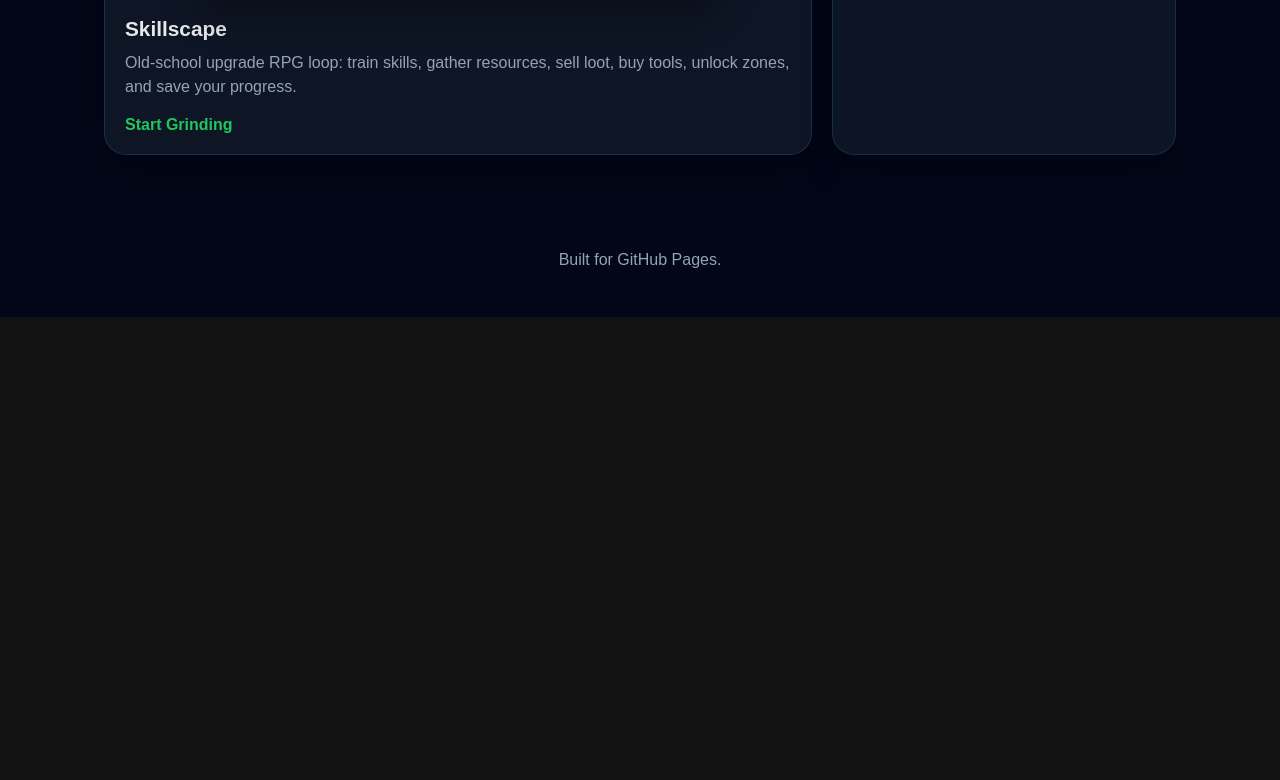
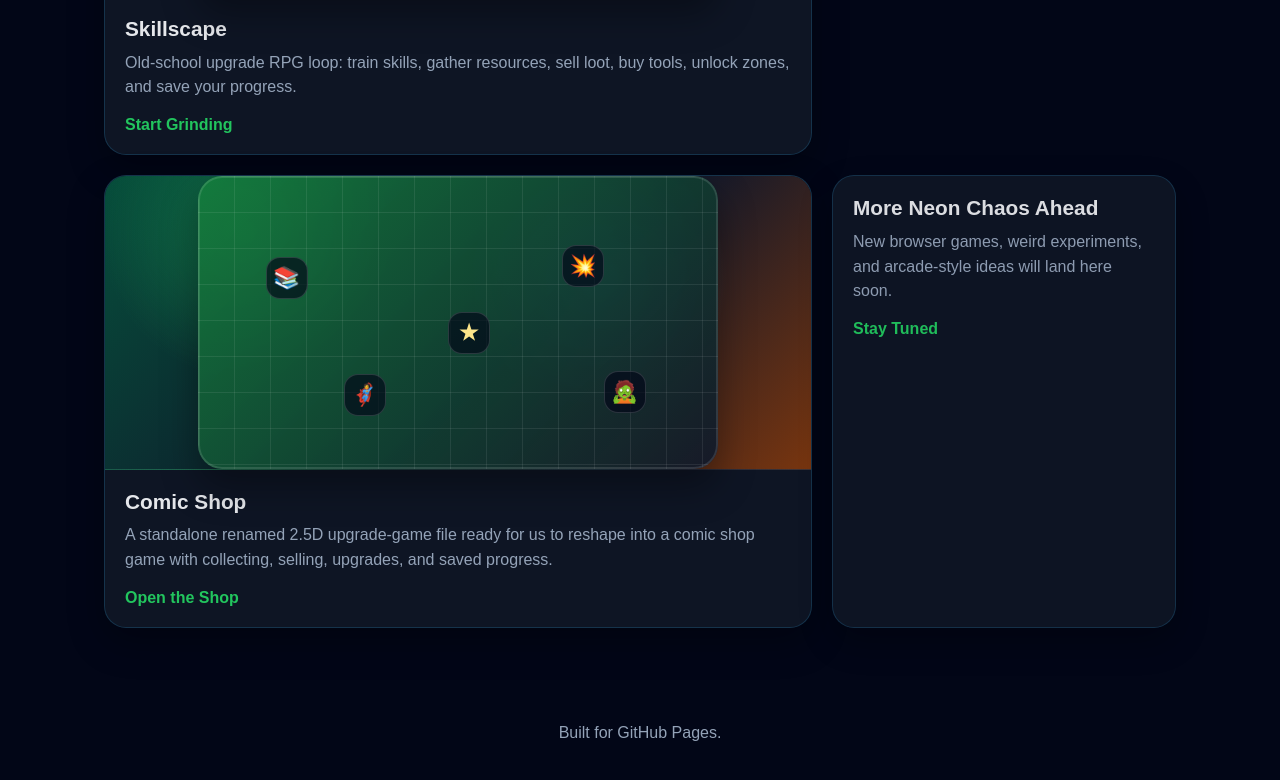
Before and after one commit to dkruse-rgb/Arcade, a plain HTML site: page index.html in a window 1280 px wide. Shown: the part 2399-3179 px from the top of the page. Before the commit the page ends 2716 px from the top, so only its background shows below. Drawn offline with Linux system fonts and the light colour scheme.

Commit message:
Add Comic Shop to arcade homepage

```diff
--- a/index.html
+++ b/index.html
@@ -73,6 +73,23 @@
           </div>
         </a>
 
+        <a class="game-card featured-card skillscape-card" href="games/comic-shop/index.html">
+          <div class="skillscape-preview" aria-hidden="true">
+            <div class="skillscape-map">
+              <span class="tree">📚</span>
+              <span class="rock">💥</span>
+              <span class="pond">🦸</span>
+              <span class="hero-dot">★</span>
+              <span class="goblin">🧟</span>
+            </div>
+          </div>
+          <div class="card-copy">
+            <h3>Comic Shop</h3>
+            <p>A standalone renamed 2.5D upgrade-game file ready for us to reshape into a comic shop game with collecting, selling, upgrades, and saved progress.</p>
+            <span>Open the Shop</span>
+          </div>
+        </a>
+
         <div class="game-card coming-soon info-card">
           <h3>More Neon Chaos Ahead</h3>
           <p>New browser games, weird experiments, and arcade-style ideas will land here soon.</p>
```
